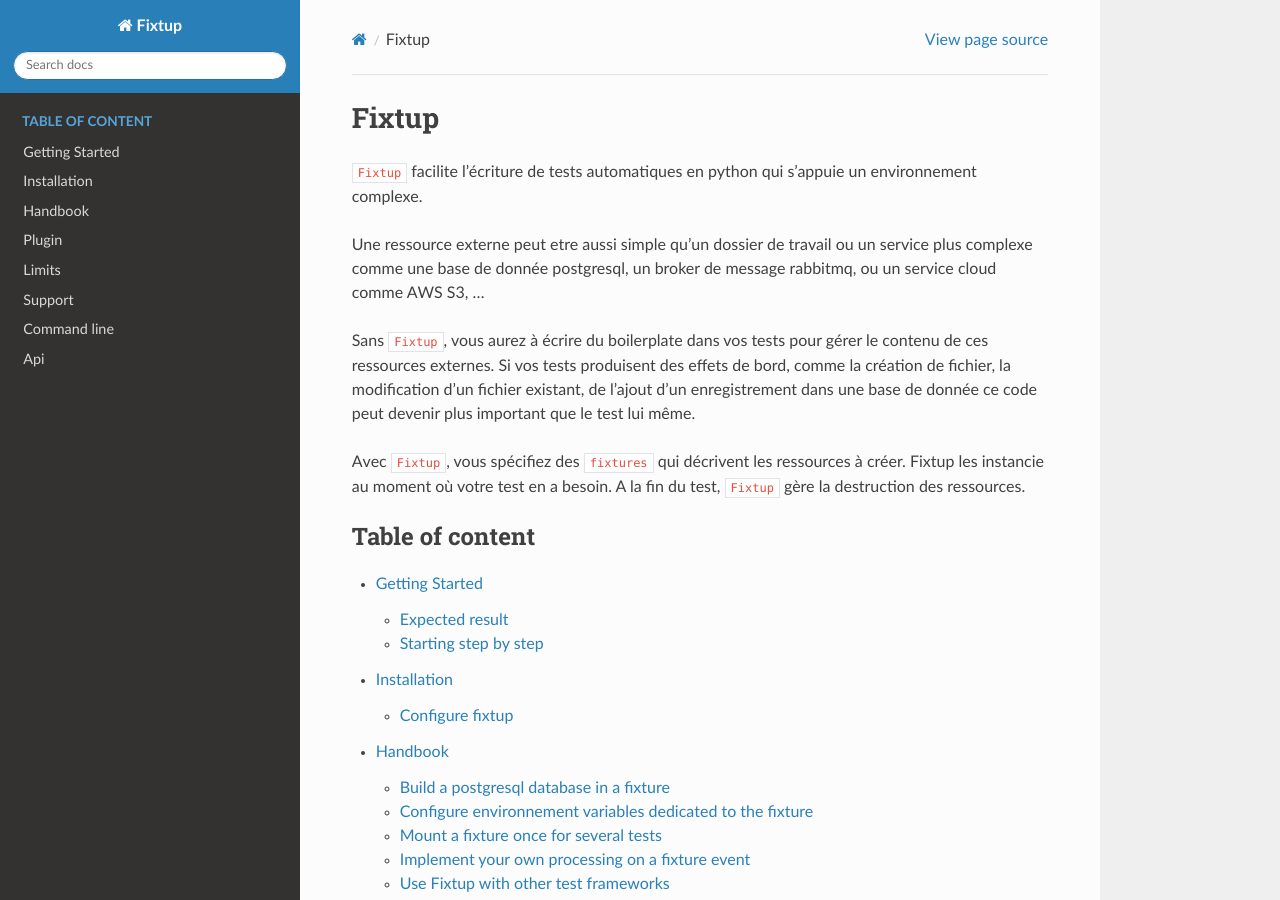
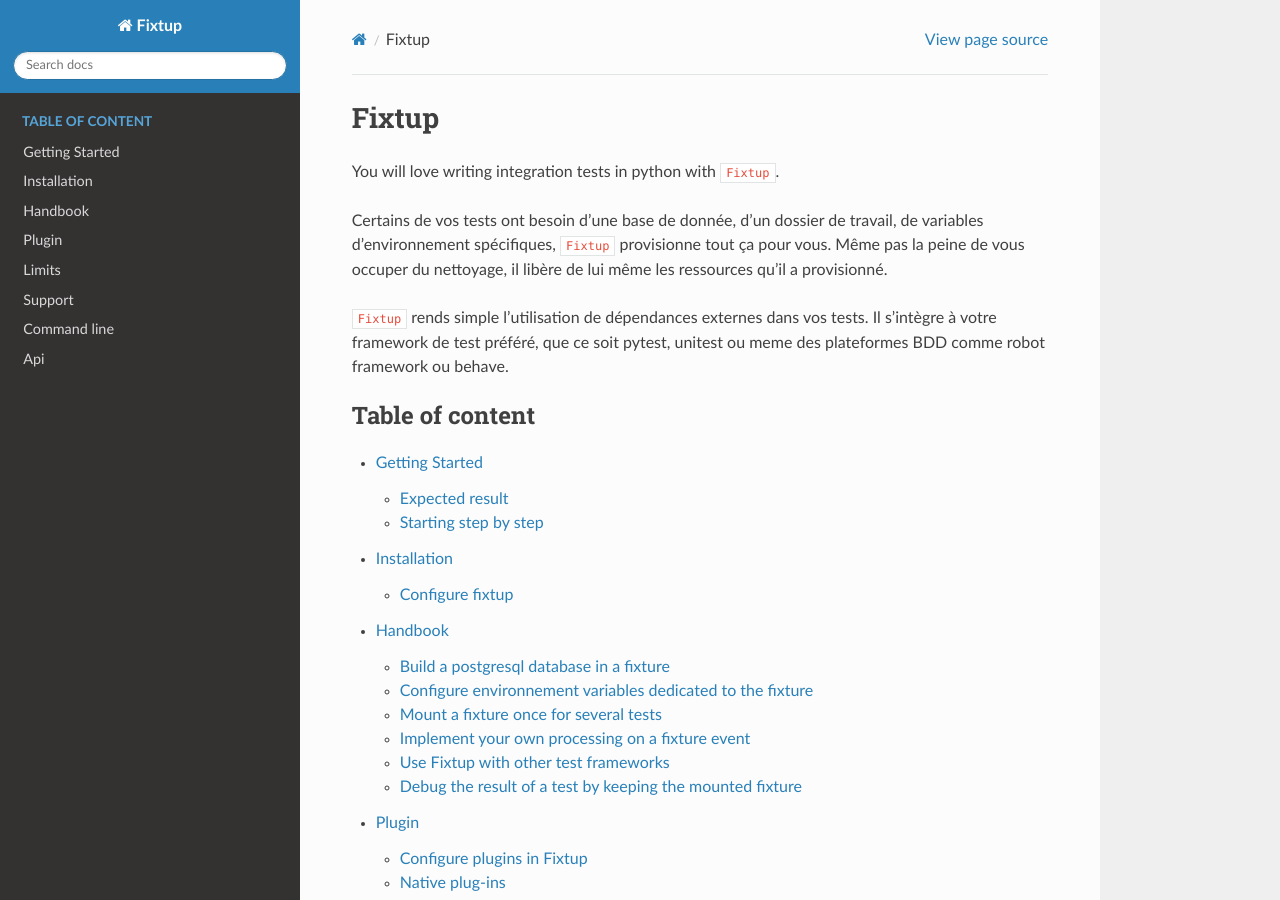
Before and after one commit to FabienArcellier/fixtup, a Sphinx documentation site: the page built from docs/source/index.rst, in a window 1280 px wide and 900 px high. Built offline with Sphinx 7.4.7 and the Read the Docs theme 2.0.0, drawn with Linux system fonts in a browser that asks for light colours.

Commit message:
write a better introduction for fixtup
* change the index page of documentation

```diff
--- a/docs/source/index.rst
+++ b/docs/source/index.rst
@@ -1,18 +1,15 @@
 Fixtup
 ######
 
-``Fixtup`` facilite l'écriture de tests automatiques en python qui s'appuie un environnement complexe.
+You will love writing integration tests in python with ``Fixtup``.
 
-Une ressource externe peut etre aussi simple qu'un dossier de travail ou un service plus complexe comme
-une base de donnée postgresql, un broker de message rabbitmq, ou un service cloud comme AWS S3, ...
+Certains de vos tests ont besoin d'une base de donnée, d'un dossier de travail, de variables d'environnement spécifiques,
+``Fixtup`` provisionne tout ça pour vous. Même pas la peine de vous occuper du nettoyage,
+il libère de lui même les ressources qu'il a provisionné.
 
-Sans ``Fixtup``, vous aurez à écrire du boilerplate dans vos tests pour gérer le contenu de ces ressources externes.
-Si vos tests produisent des effets de bord, comme la création de fichier, la modification d'un fichier existant,
-de l'ajout d'un enregistrement dans une base de donnée ce code peut devenir plus important que le test lui même.
-
-Avec ``Fixtup``, vous spécifiez des ``fixtures`` qui décrivent les ressources à créer.
-Fixtup les instancie au moment où votre test en a besoin. A la fin du test, ``Fixtup`` gère la destruction des ressources.
-
+``Fixtup`` rends simple l'utilisation de dépendances externes dans vos tests. Il s'intègre
+à votre framework de test préféré, que ce soit pytest, unitest ou meme des plateformes BDD comme robot framework
+ou behave.
 
 .. toctree::
     :maxdepth: 2
```
